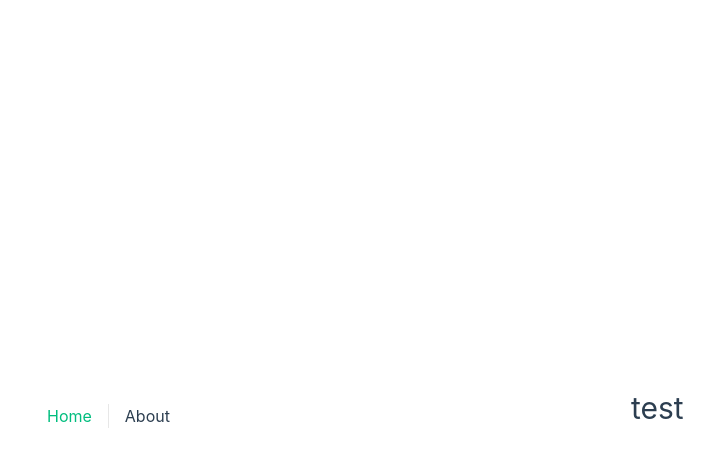
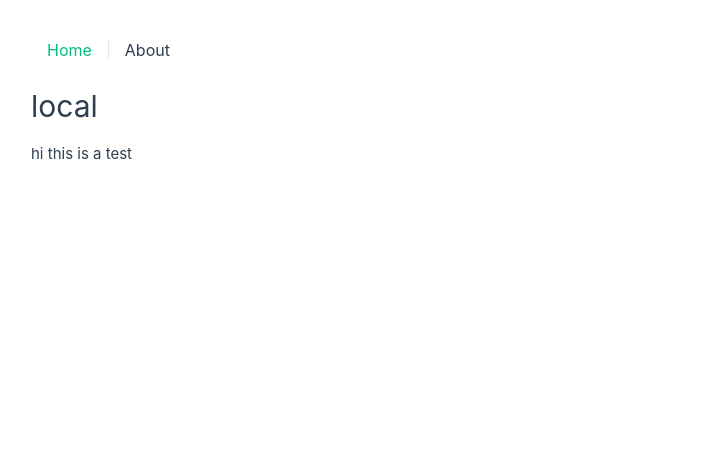
Before and after one commit to Andrew-Bremond/Rubbish-Radar, a Vue app: page /about in a window 1280 px wide. Shown: the top 466 px of the page, without its empty margins (9-723 px from the left). Built offline with nearby package versions, Linux system fonts and the light colour scheme.

Commit message:
Adding elements and fixing routing

```diff
--- a/src/App.vue
+++ b/src/App.vue
@@ -15,20 +15,11 @@
 </template>
 
 <style scoped>
-header {
-  line-height: 1.5;
-}
-
-.logo {
-  display: block;
-  margin: 0 auto 2rem;
-}
 
 nav {
   display: flex;
   position: absolute;
   font-size: 1rem;
-  text-align: right;
 }
 
 nav a.router-link-exact-active {
@@ -50,22 +41,6 @@ nav a:first-of-type {
 }
 
 @media (min-width: 1024px) {
-  header {
-    display: flex;
-    place-items: center;
-    padding-right: calc(var(--section-gap) / 2);
-  }
-
-  .logo {
-    margin: 0 2rem 0 0;
-  }
-
-  header .wrapper {
-    display: flex-center;
-    place-items: flex-start;
-    flex-wrap: wrap;
-  }
-
   nav {
     text-align: center;
     font-size: 1rem;
--- a/src/assets/base.css
+++ b/src/assets/base.css
@@ -59,7 +59,6 @@ body {
   color: var(--color-text);
   background: var(--color-background);
   transition: color 0.5s, background-color 0.5s;
-  line-height: 1.6;
   font-family: Inter, -apple-system, BlinkMacSystemFont, 'Segoe UI', Roboto, Oxygen, Ubuntu,
     Cantarell, 'Fira Sans', 'Droid Sans', 'Helvetica Neue', sans-serif;
   font-size: 15px;
--- a/src/assets/main.css
+++ b/src/assets/main.css
@@ -26,9 +26,12 @@ a,
     place-items: center;
   }
 
+  h1 {
+    margin-top: 5rem;
+  }
+
   #app {
     display: grid;
-    grid-template-columns: 1fr 1fr;
     padding: 0 2rem;
   }
 }
--- a/src/views/About.vue
+++ b/src/views/About.vue
@@ -4,16 +4,10 @@
 
 <template>
   <div class="about">
-    <h1> test </h1>
+    <h1> local </h1>
+    <p> hi this is a test </p>
   </div>
 </template>
 
 <style scoped>
-@media (min-width: 1024px) {
-  .about {
-    min-height: 100vh;
-    display: flex;
-    align-items: center;
-  }
-}
 </style>
--- a/src/views/Home.vue
+++ b/src/views/Home.vue
@@ -5,12 +5,10 @@
 <template>
   <header>
     <h1>Home</h1>
+    <p> hi this is a test </p>
   </header>
 </template>
 
 <!-- Add "scoped" attribute to limit CSS to this component only -->
 <style scoped>
-header {
-  line-height: 1.5;
-}
 </style>
```
